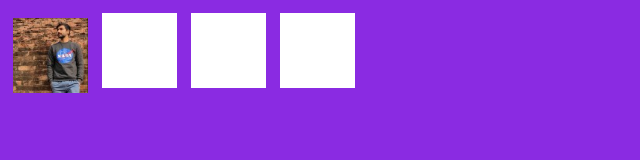
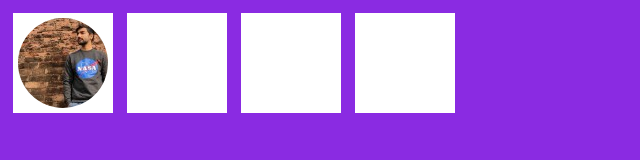
Before and after one commit to navnit0707/Javasccript_practice_code, a plain HTML site: page dragDropProject/index.html in a window 1280 px wide. Shown: the whole page, without its empty margins (0-640 px from the left). Drawn offline with Linux system fonts and the light colour scheme.

Commit message:
frontend Setup finial

```diff
--- a/dragDropProject/index.html
+++ b/dragDropProject/index.html
@@ -9,9 +9,7 @@
 </head>
 <body>
     <div class="whiteBox">
-        <div class="box">
-            <img src="photo.jpg" draggable="true" alt="pic" />
-        </div>
+        <div class="imgBox" draggable="true"></div>
     </div>
     <div class="whiteBox"></div>
     <div class="whiteBox"></div>
--- a/dragDropProject/style.css
+++ b/dragDropProject/style.css
@@ -2,16 +2,22 @@ body{
     background-color: blueviolet;
 }
 
+.imgBox{
+    background-image: url('photo.jpg');
+    position: relative;
+    top: 5px;
+    left: 5px;
+    border-radius: 50%;
+    height: 90px;
+    width: 90px;
+    cursor: pointer;
+}
 .whiteBox{
     border-color: black;
     display: inline-block;
     margin: 5px;
     position: relative;
     background-color: white;
-    height: 75px;
-    width: 75px;
+    height: 100px;
+    width: 100px;
 }
-img{
-    height: 75px;
-    width: 75px;
-}
```
